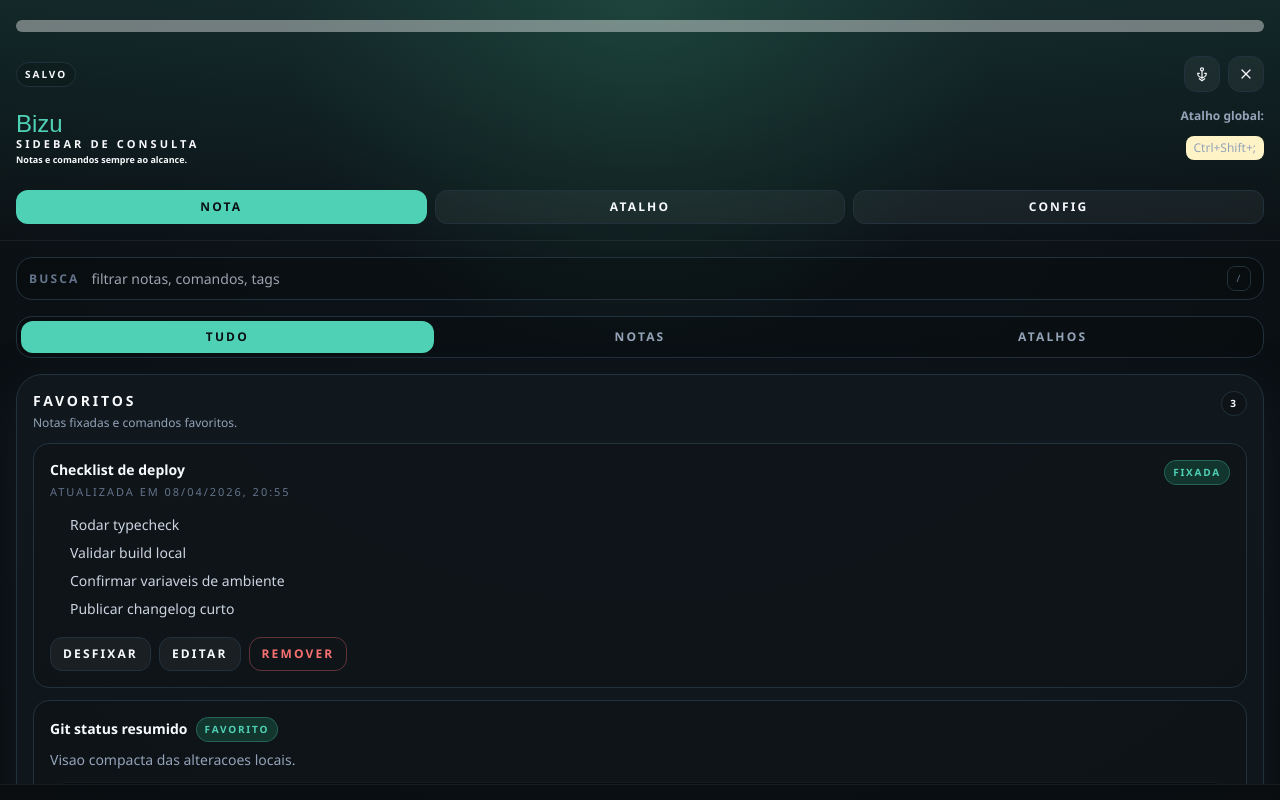
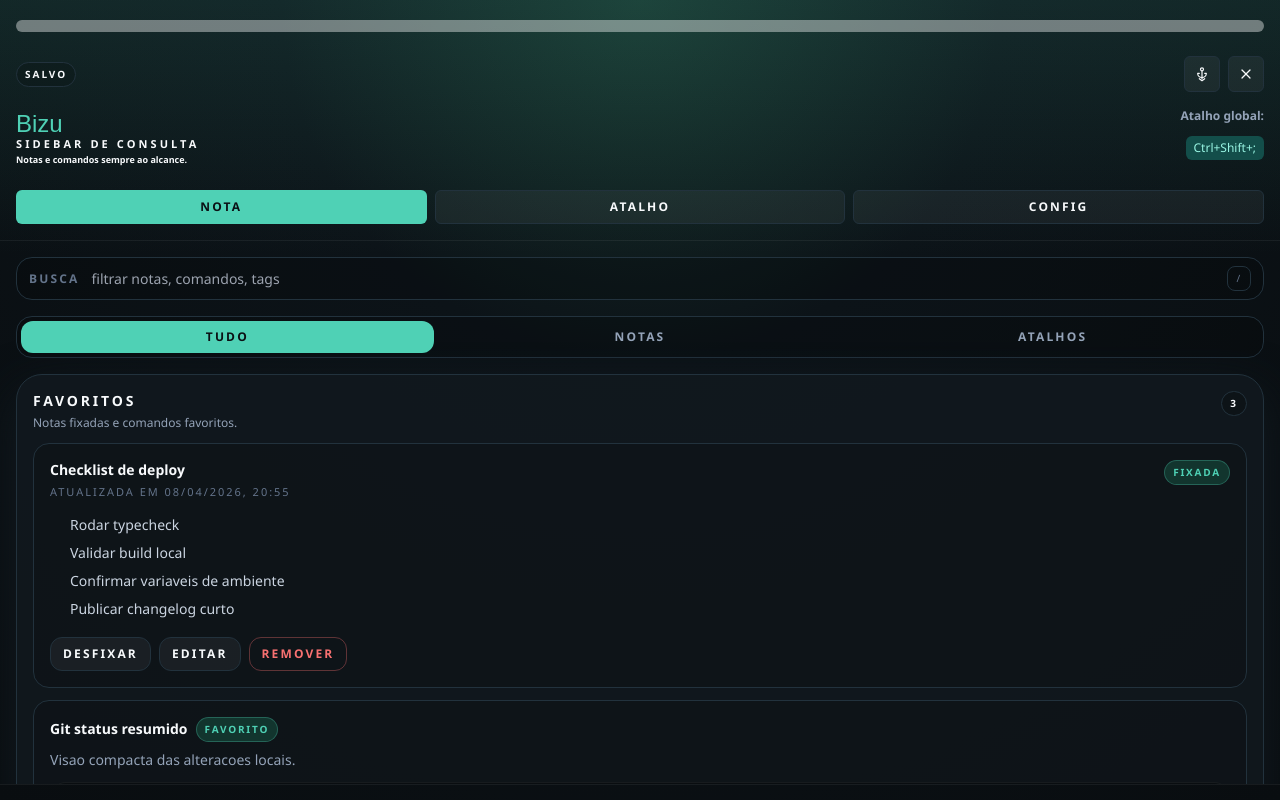
Before and after one commit to juniormartinxo/bizu-sidebar, a React (Vite) app: page / in a window 1280 px wide. Built offline with nearby package versions, Linux system fonts and the light colour scheme.

Commit message:
style(ui): alterar bordas arredondadas e cores de alguns elementos

```diff
--- a/src/components/AppShell.tsx
+++ b/src/components/AppShell.tsx
@@ -85,7 +85,7 @@ export const AppShell = ({
               onClick={onDockRight}
               title="Ancorar a direita"
               aria-label="Ancorar a direita"
-              className="theme-ghost-btn flex h-9 w-9 items-center justify-center rounded-xl transition hover:brightness-105"
+              className="theme-ghost-btn flex h-9 w-9 items-center justify-center rounded-md transition hover:brightness-105"
             >
               <AnchorIcon />
             </button>
@@ -94,7 +94,7 @@ export const AppShell = ({
               onClick={onHide}
               title="Fechar para a bandeja"
               aria-label="Fechar para a bandeja"
-              className="theme-ghost-btn flex h-9 w-9 items-center justify-center rounded-xl transition hover:brightness-105"
+              className="theme-ghost-btn flex h-9 w-9 items-center justify-center rounded-md transition hover:brightness-105"
             >
               <CloseIcon />
             </button>
@@ -120,7 +120,7 @@ export const AppShell = ({
 
           <div className="theme-text-muted text-xs flex flex-col items-end gap-0">
             <span className="font-bold">Atalho global:</span>
-            <span className="py-1 px-2 bg-amber-100 rounded-lg mt-3">
+            <span className="py-1 px-2 rounded-md mt-3 bg-teal-900 text-teal-200">
               {shortcutLabel}
             </span>
           </div>
@@ -131,21 +131,21 @@ export const AppShell = ({
         <button
           type="button"
           onClick={onNewNote}
-          className="theme-primary-btn rounded-xl px-3 py-2 text-xs font-semibold uppercase tracking-[0.18em] transition hover:brightness-110"
+          className="theme-primary-btn rounded-md px-3 py-2 text-xs font-semibold uppercase tracking-[0.18em] transition hover:brightness-110"
         >
           Nota
         </button>
         <button
           type="button"
           onClick={onNewShortcut}
-          className="theme-ghost-btn rounded-xl px-3 py-2 text-xs font-semibold uppercase tracking-[0.18em] transition"
+          className="theme-ghost-btn rounded-md px-3 py-2 text-xs font-semibold uppercase tracking-[0.18em] transition"
         >
           Atalho
         </button>
         <button
           type="button"
           onClick={onOpenSettings}
-          className="theme-ghost-btn rounded-xl px-3 py-2 text-xs font-semibold uppercase tracking-[0.18em] transition"
+          className="theme-ghost-btn rounded-md px-3 py-2 text-xs font-semibold uppercase tracking-[0.18em] transition"
         >
           Config
         </button>
```
